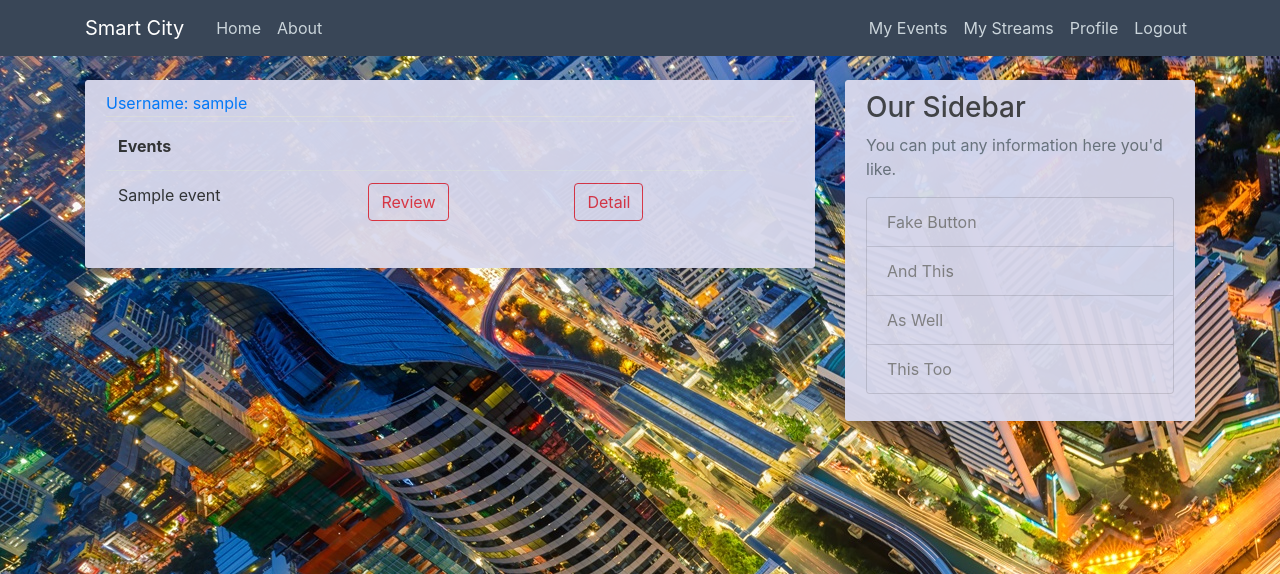
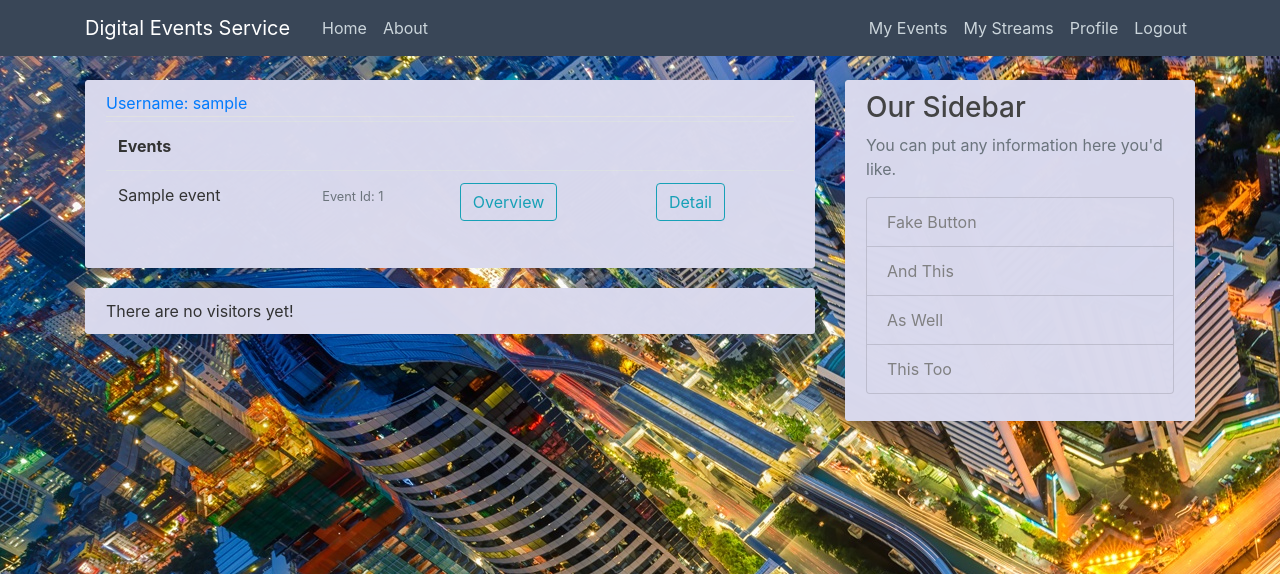
Before and after one commit to pytbullsBaltHack/Hack_Baltick, a Django app: page /events/ in a window 1280 px wide. Shown: the top 574 px of the page. Run offline with Django 3.2, Linux system fonts and the light colour scheme; a user stored in the database is signed in; tables that the repository leaves empty hold one stand-in row (values such as "Sample post"); some libraries are stand-ins or nearby versions.

Commit message:
server final version

```diff
--- a/server/FaceSmartCity/urls.py
+++ b/server/FaceSmartCity/urls.py
@@ -31,7 +31,7 @@ urlpatterns = [
     re_path(r'^events/(?P<ev_id>(.+))/$', user_views.events, name='events'),
     re_path(r'^events2/(?P<ev_id>(.+))/(?P<is_review>(.+))/$', user_views.events2, name='events2'),
     re_path(r'^choose_event/(?P<ev_id>.+)/$', user_views.choose_event, name='choose-event'),
-    re_path(r'^review_event/(?P<ev_id>.+)/$', user_views.review_event, name='review-event'),
+    re_path(r'^overview_event/(?P<ev_id>.+)/$', user_views.overview_event, name='overview-event'),
     re_path(r'^delete_stream/(?P<source>.+)/$', user_views.delete_stream, name='delete-stream'),
     # re_path(r'^add_stream/(?P<source>.+)/$', user_views.add_stream, name='add-stream'),
     path('', include('webface.urls')),
--- a/server/notes.txt
+++ b/server/notes.txt
@@ -1,3 +1,3 @@
-Super User: Root; root1234
+Super User: YouthActivities; root1234
 
 User: test1; testing1234
--- a/server/users/templates/users/events.html
+++ b/server/users/templates/users/events.html
@@ -19,10 +19,13 @@
                             <tr>
                                 <td>{{ ev.name }}</td>
                                 <td>
-                                    <a class="btn btn-outline-danger mb-2" href="{% url 'review-event' ev_id=ev.id %}">Review</a>
+                                    <small class="text-muted">Event Id: {{ ev.pk }}</small>
                                 </td>
                                 <td>
-                                    <a class="btn btn-outline-danger mb-2" href="{% url 'choose-event' ev_id=ev.id %}">Detail</a>
+                                    <a class="btn btn-outline-info mb-2" href="{% url 'overview-event' ev_id=ev.id %}">Overview</a>
+                                </td>
+                                <td>
+                                    <a class="btn btn-outline-info mb-2" href="{% url 'choose-event' ev_id=ev.id %}">Detail</a>
                                 </td>
                             </tr>
                         {% endif %}
@@ -35,13 +38,12 @@
         {% if visitors|length > 0 %}
             <article class="media content-section">
                 <div class="media-body">
-                    <table class="table">
+                    <table id="data_table" class="table" onload="refFunc1 = setInterval(refresher, 500)">
                         <div>
                             <tr>
-                                <th scope="col">Visitors</th>
-                                <th></th>
-                                <th></th>
-                                <th></th>
+                                <th scope="col">Visitors Id</th>
+                                <th>Time</th>
+                                <th>Information</th>
                             </tr>
                             {% for v, f in visitors %}
                                 {% if v.user == user %}
@@ -52,7 +54,9 @@
                                         </td>
                                         <td>
                                             {% if f != None %}
-                                                {{ f.name }}
+                                                <p class="text-success">{{ f.name }}</p>
+                                            {% else %}
+                                                <p class="text-danger">Unknown</p>
                                             {% endif %}
                                         </td>
                                     </tr>
@@ -60,6 +64,19 @@
                             {% endfor %}
                         </div>
                     </table>
+                    <script>
+                    function refresher() {
+                        let table = document.getElementById("data_table");
+                        table.refresh ();
+                        alert("refreshed")
+                    }
+                    </script>
+                </div>
+            </article>
+        {% else %}
+            <article class="media content-section">
+                <div class="media-body">
+                    <a class="mr-2">There are no visitors yet!</a>
                 </div>
             </article>
         {% endif %}
@@ -67,7 +84,7 @@
         {% if visitors_num != None %}
             <article class="media content-section">
                 <div class="media-body">
-                    <table class="table">
+                    <table id="data_table" class="table" onload="refFunc2 = setInterval(refresher, 500)">
                         <div>
                             <tr>
                                 <th scope="col">Review</th>
@@ -85,6 +102,13 @@
                             </tr>
                         </div>
                     </table>
+                    <script>
+                    function refresher() {
+                        let table = document.getElementById("data_table");
+                        table.refresh ();
+                        alert("refreshed")
+                    }
+                    </script>
                 </div>
             </article>
         {% endif %}
--- a/server/users/templates/users/streams.html
+++ b/server/users/templates/users/streams.html
@@ -56,14 +56,14 @@
                     <div>
                         <tr>
                             <th scope="col">Sources</th>
-                            <th></th>
-                            <th></th>
+                            <th>Event Id</th>
                             <th></th>
                         </tr>
                         {% for src in sources %}
                             {% if src.user == user %}
                                 <tr>
                                     <td>{{ src.camera_source }}</td>
+                                    <td>{{ src.event_id }}</td>
                                     <td>
                                         <a class="btn btn-outline-danger mb-2" href="{% url 'delete-stream' source=src.camera_source %}">Delete</a>
                                     </td>
--- a/server/users/views.py
+++ b/server/users/views.py
@@ -175,5 +175,5 @@ def choose_event(request, ev_id):
 
 
 @login_required
-def review_event(request, ev_id):
+def overview_event(request, ev_id):
     return redirect('events2', ev_id=ev_id, is_review=1)
--- a/server/webface/static/webface/main.css
+++ b/server/webface/static/webface/main.css
@@ -35,7 +35,7 @@ ul {
 
 .content-section {
   background: #dadaee;
-  opacity: 0.95;
+  opacity: 0.99;
   padding: 10px 20px;
   border: 1px solid #dadaee;
   border-radius: 3px;
--- a/server/webface/templates/webface/base.html
+++ b/server/webface/templates/webface/base.html
@@ -21,7 +21,7 @@
     <header class="site-header">
       <nav class="navbar navbar-expand-md navbar-dark bg-steel fixed-top">
         <div class="container">
-          <a class="navbar-brand mr-4" href="{% url 'webface-home' %}">Smart City</a>
+          <a class="navbar-brand mr-4" href="{% url 'webface-home' %}">Digital Events Service</a>
           <button class="navbar-toggler" type="button" data-toggle="collapse" data-target="#navbarToggle" aria-controls="navbarToggle" aria-expanded="false" aria-label="Toggle navigation">
           <span class="navbar-toggler-icon"></span>
           </button>
```
